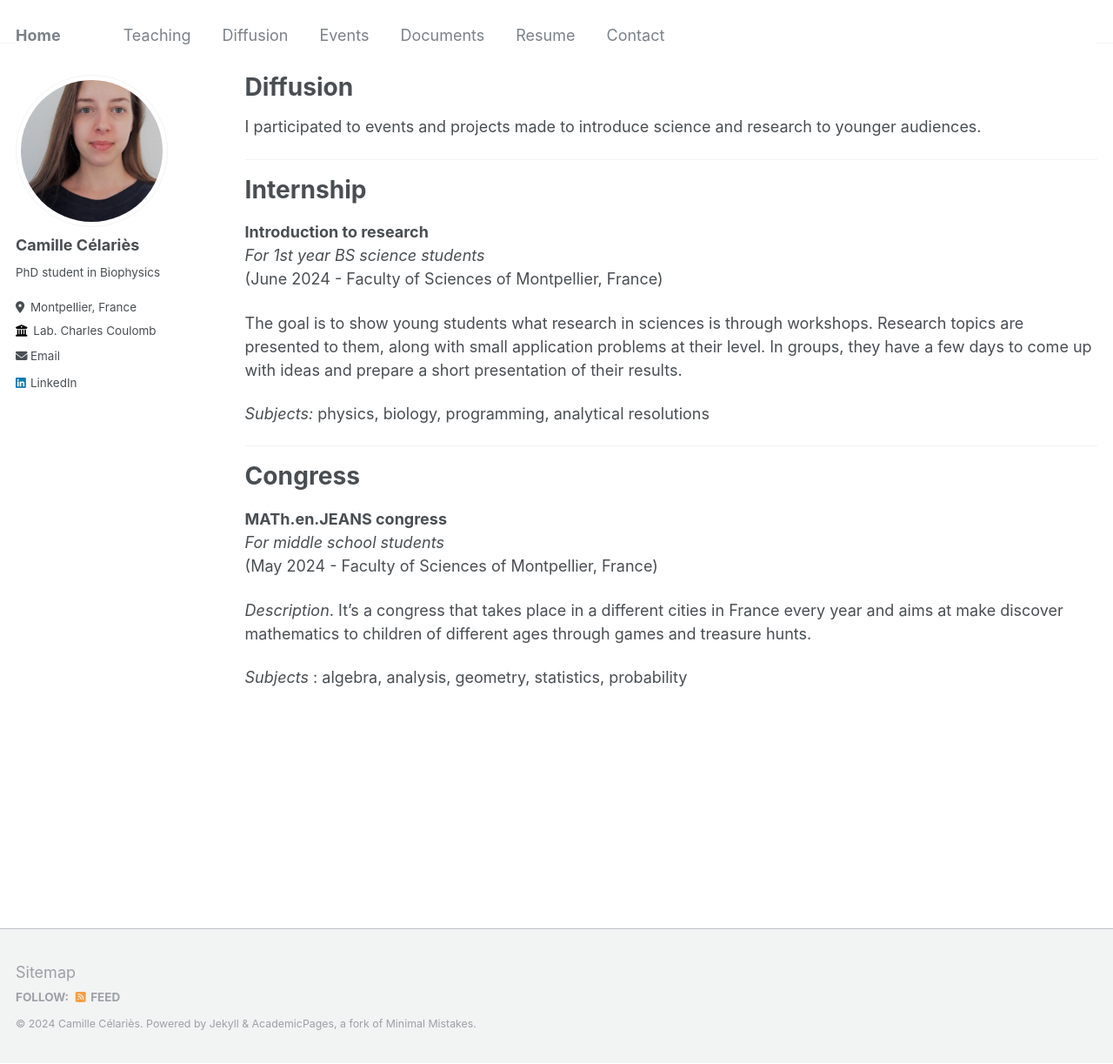
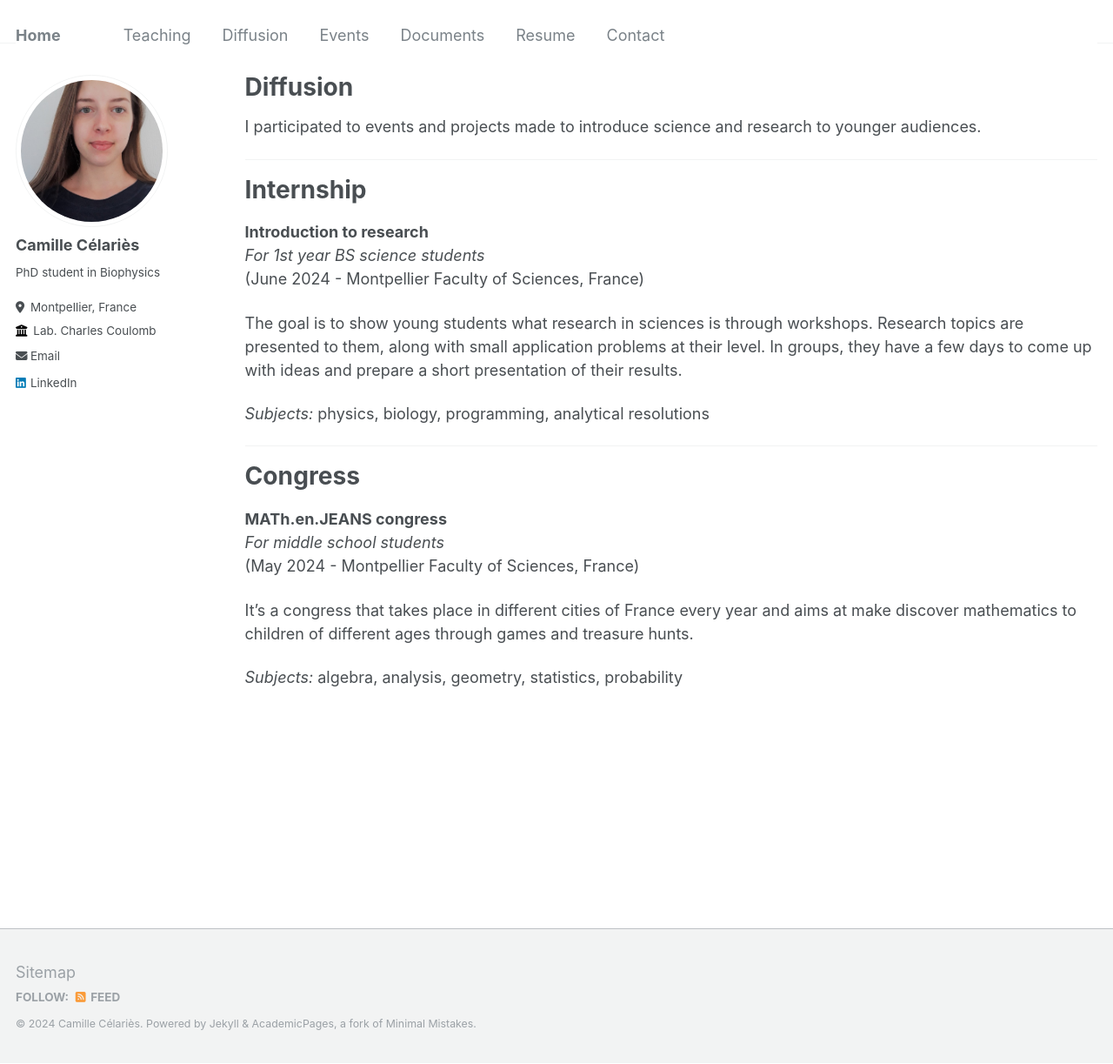
Before and after one commit to camillecelaries/camillecelaries.github.io, a Jekyll site: the page built from _pages/diffusion.md, in a window 1280 px wide and 1223 px high. Shown: the whole window at 87% size. Built offline with Jekyll 4.4.1, drawn with Linux system fonts in a browser that asks for light colours.

Commit message:
Update diffusion.md

```diff
--- a/_pages/diffusion.md
+++ b/_pages/diffusion.md
@@ -16,7 +16,7 @@ Internship
 
 <b>Introduction to research</b>
 <br><i>For 1st year BS science students</i>
-<br>(June 2024 - Faculty of Sciences of Montpellier, France)
+<br>(June 2024 - Montpellier Faculty of Sciences, France)
 
 The goal is to show young students what research in sciences is through workshops. Research topics are presented to them, along with small application problems at their level. In groups, they have a few days to come up with ideas and prepare a short presentation of their results.
 
@@ -29,8 +29,8 @@ Congress
 
 <b>MATh.en.JEANS congress</b>
 <br><i>For middle school students</i>
-<br>(May 2024 - Faculty of Sciences of Montpellier, France)
+<br>(May 2024 - Montpellier Faculty of Sciences, France)
 
-<i>Description</i>. It's a congress that takes place in a different cities in France every year and aims at make discover mathematics to children of different ages through games and treasure hunts.
+It's a congress that takes place in different cities of France every year and aims at make discover mathematics to children of different ages through games and treasure hunts.
 
-<i>Subjects</i> : algebra, analysis, geometry, statistics, probability
+<i>Subjects:</i> algebra, analysis, geometry, statistics, probability
```
